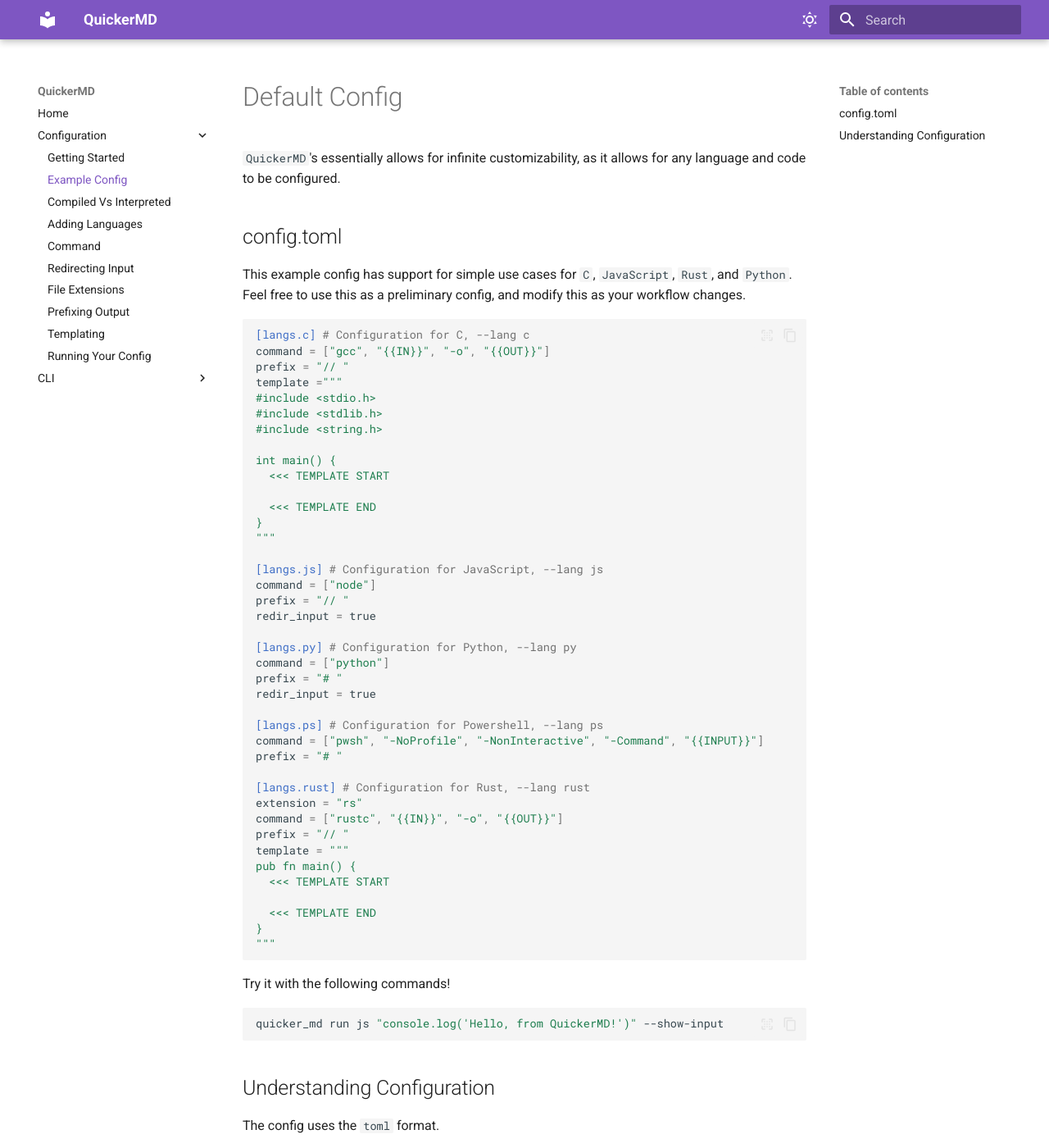
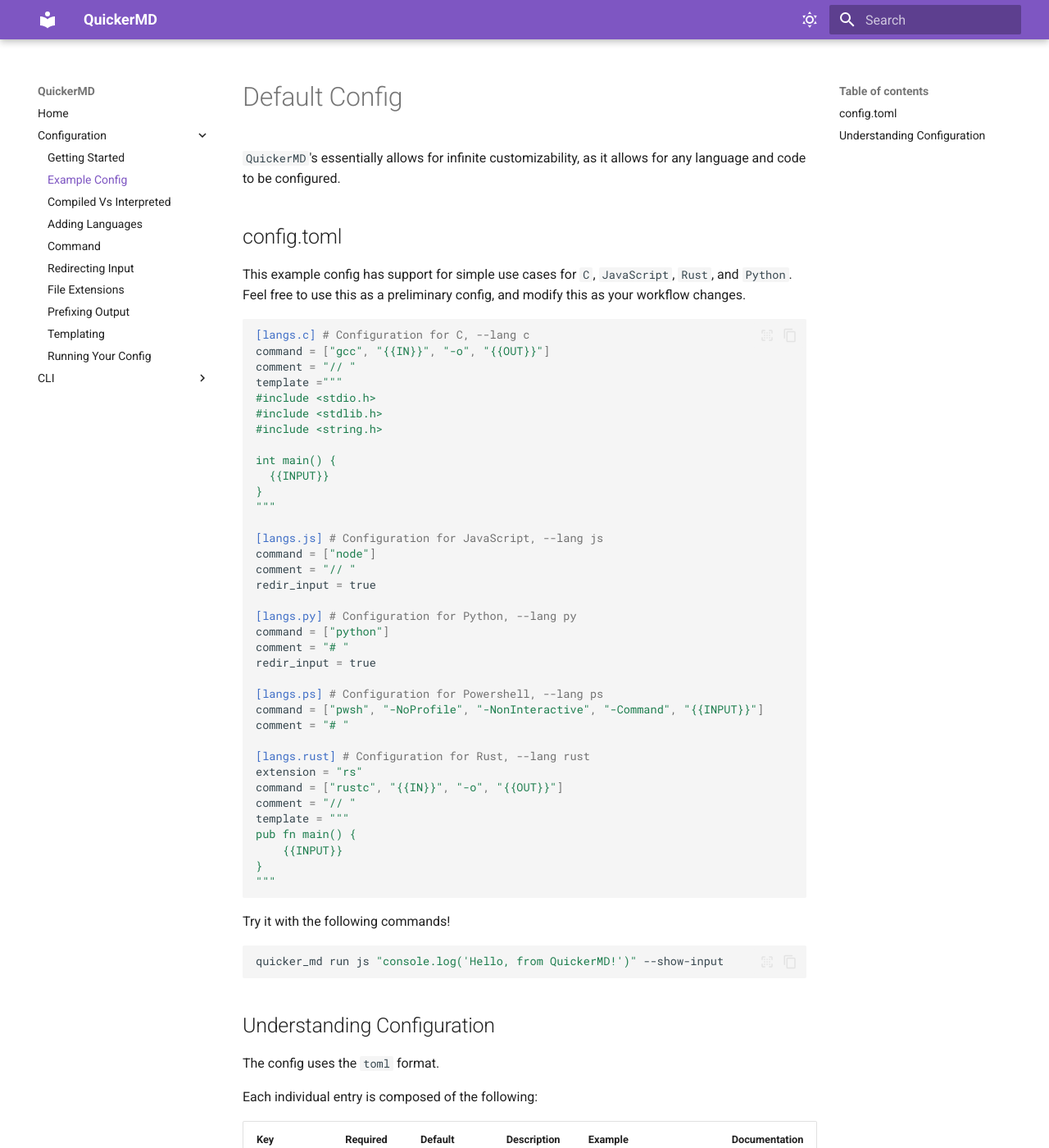
Before and after one commit to oonamo/QuickerMD, an MkDocs documentation site: the page built from docs/config/example-config.md, in a window 1280 px wide and 1400 px high. Shown: the whole window at 82% size. Built offline with MkDocs 1.6.1 and Material for MkDocs 9.7.7, drawn with Linux system fonts in a browser that asks for light colours; some of the changed text lies outside the part shown.

Commit message:
docs: update mkdocs' docs

````diff
--- a/docs/config/example-config.md
+++ b/docs/config/example-config.md
@@ -7,42 +7,38 @@
 ```toml
 [langs.c] # Configuration for C, --lang c
 command = ["gcc", "{{IN}}", "-o", "{{OUT}}"]
-prefix = "// "
+comment = "// "
 template ="""
 #include <stdio.h>
 #include <stdlib.h>
 #include <string.h>
 
 int main() {
-  <<< TEMPLATE START
-
-  <<< TEMPLATE END
+  {{INPUT}}
 }
 """
 
 [langs.js] # Configuration for JavaScript, --lang js
 command = ["node"]
-prefix = "// "
+comment = "// "
 redir_input = true
 
 [langs.py] # Configuration for Python, --lang py
 command = ["python"]
-prefix = "# "
+comment = "# "
 redir_input = true
 
 [langs.ps] # Configuration for Powershell, --lang ps
 command = ["pwsh", "-NoProfile", "-NonInteractive", "-Command", "{{INPUT}}"]
-prefix = "# "
+comment = "# "
 
 [langs.rust] # Configuration for Rust, --lang rust
 extension = "rs"
 command = ["rustc", "{{IN}}", "-o", "{{OUT}}"]
-prefix = "// "
+comment = "// "
 template = """
 pub fn main() {
-  <<< TEMPLATE START
-
-  <<< TEMPLATE END
+    {{INPUT}}
 }
 """
 ```
@@ -62,7 +58,6 @@
 | `[lang.{name}]` | **True** | N/A | Table that holds all the languages | `[lang.c]` | N/A|
 | `command` | **True** | N/A | Command to run | `command = ["gcc", "-o", "{{OUT}}", "{{IN}}"]` | [Command](command.md) |
 | `redir_input` | **False** | False | Whether to use input as **stdin** for `command` | `redir_input = true`<br>`command = ["node"]` | [Redirecting Input](redirecting-input.md) |
-| `prefix` | **False** | "" |Prefix to use on *non-code* output | `prefix = "# "` | [Prefixing Output](prefix.md) |
 | `template` | **False** | None | Template string for compiled languages | See [Example Config](example-config.md#configtoml) | [Templating](templating.md) |
 | `extension` | **False** | {name} | File extension to use if file on compiled language  | `extension = "rs"` | [File Extensions](file-extensions.md) |
 | `run` | False | True/{{OUT}} | Whether to run a 'run' command after `command`, and optionally a command | run = ["my_compiled_program", "Hello!" | [Running your Program](running.md) |
````
Also changed, not shown: docs/config/compiled-vs-interpreted.md (+1 -4 lines), docs/config/file-extensions.md (+2 -6 lines), docs/config/prefix.md (deleted, +0 -27 lines), docs/config/templating.md (+1 -3 lines).
